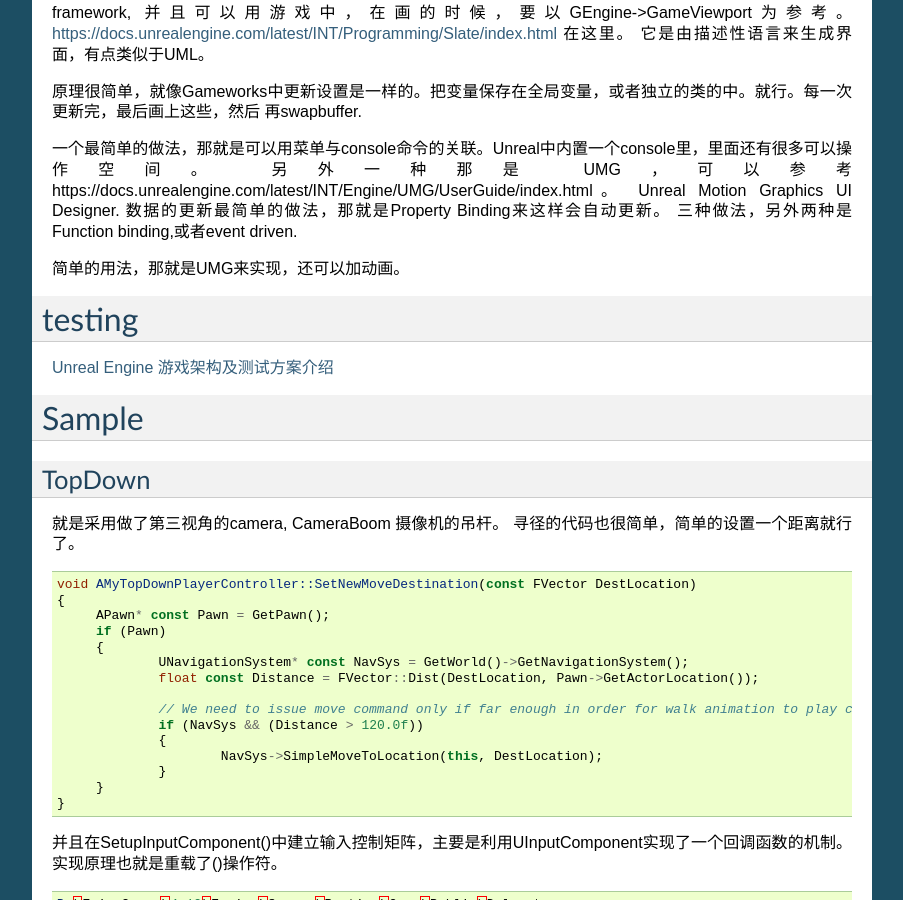
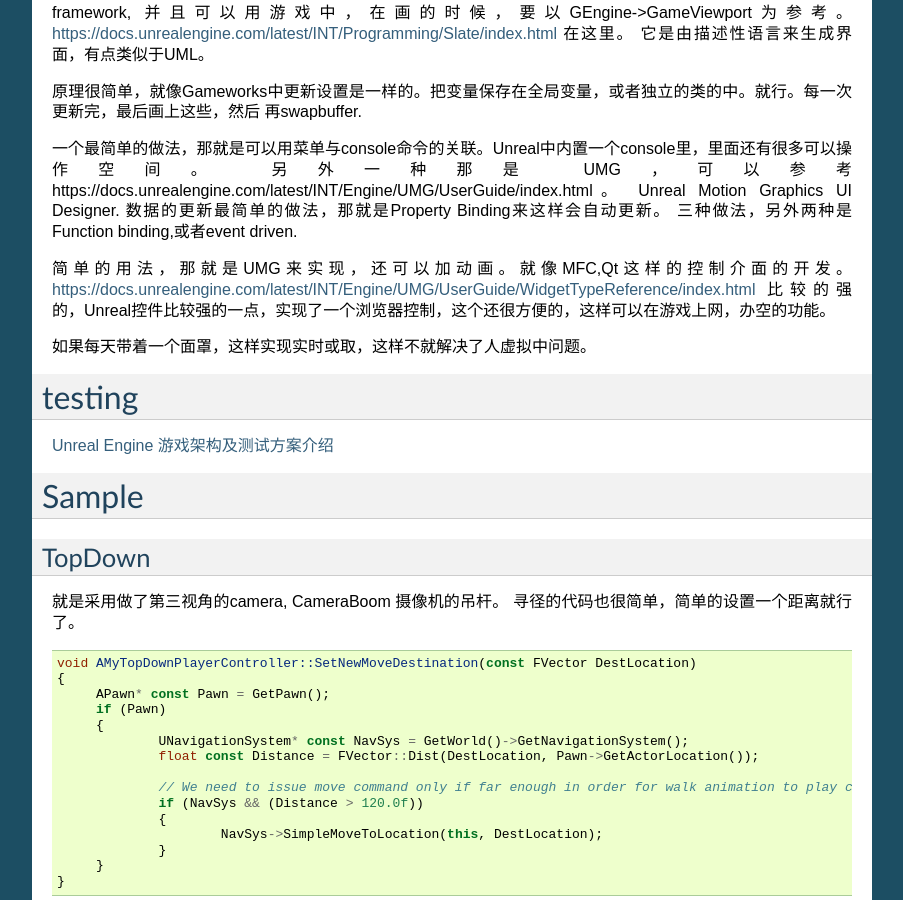
Before and after one commit to gwli/SourcecodeReadingOfUnreal, a Sphinx documentation site: the page built from source/content/UnrealEngine.rst, in a window 1280 px wide and 900 px high, scrolled down 14821 px. Shown: the whole window, without its empty margins (198-1101 px from the left). Built offline with Sphinx 7.4.7, drawn with Linux system fonts in a browser that asks for light colours; formulas are drawn with MathJax 3; pages that are not in the unit, such as notebooks, are missing from menus.

Commit message:
viewmode

```diff
--- a/source/content/SceneManagement.rst
+++ b/source/content/SceneManagement.rst
@@ -103,6 +103,9 @@ GPU profiling
 两大关键点，pixel shading,这个是随着screen的大小而变的，另一个transform/skinning就是 vertex shadering了。 一般光照复杂一般是在gemotry shadering.
 可以通过 r.ProfileGPU..ShowUI来看到。
 另外那就是通过viewmode查看 shader 复杂度与还有光照的复杂度。https://udn.epicgames.com/Three/GPUProfilingHome.html
+
+viewmode 就像是PHOTOSHOP中通道一样。方便你查看场景的方方面面。
+https://udn.epicgames.com/Three/ViewModes.html
 
 #. EarlyZPass
 #. Base Pass
--- a/source/content/UnrealEngine.rst
+++ b/source/content/UnrealEngine.rst
@@ -770,7 +770,12 @@ https://docs.unrealengine.com/latest/INT/Programming/Slate/index.html 在这里
 另外一种那是 UMG，可以参考https://docs.unrealengine.com/latest/INT/Engine/UMG/UserGuide/index.html。
 Unreal Motion Graphics UI Designer. 数据的更新最简单的做法，那就是Property Binding来这样会自动更新。 三种做法，另外两种是Function binding,或者event driven.
 
-简单的用法，那就是UMG来实现，还可以加动画。
+简单的用法，那就是UMG来实现，还可以加动画。就像MFC,Qt这样的控制介面的开发。
+https://docs.unrealengine.com/latest/INT/Engine/UMG/UserGuide/WidgetTypeReference/index.html
+比较的强的，Unreal控件比较强的一点，实现了一个浏览器控制，这个还很方便的，这样可以在游戏上网，办空的功能。
+
+如果每天带着一个面罩，这样实现实时或取，这样不就解决了人虚拟中问题。
+
 
 
 testing
--- a/source/content/programmingSkill.rst
+++ b/source/content/programmingSkill.rst
@@ -17,6 +17,10 @@ IMPLEMENT_PRIMARY_GAME_MODULE， 这种会生成原类。
 
 就是对指针加入自动回收的功能，一般是基于引用计数。引用计数模型不一样，指针的类型就不一样。
 
+回调函数
+========
+
+系统的初始化在FEngineLoop::AppInit中 最后，FCoreDelegate::OnInit.Broadcast().
 
 Profiling
 =========
```
